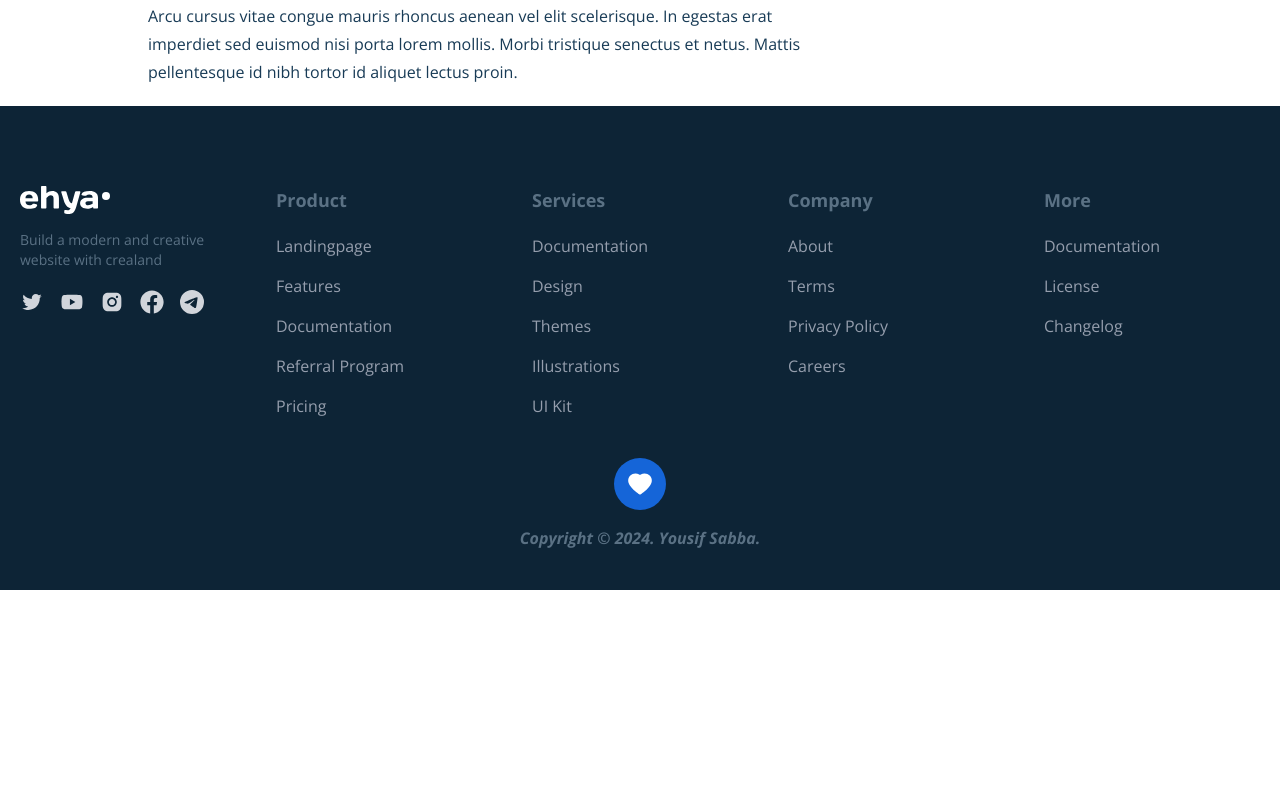
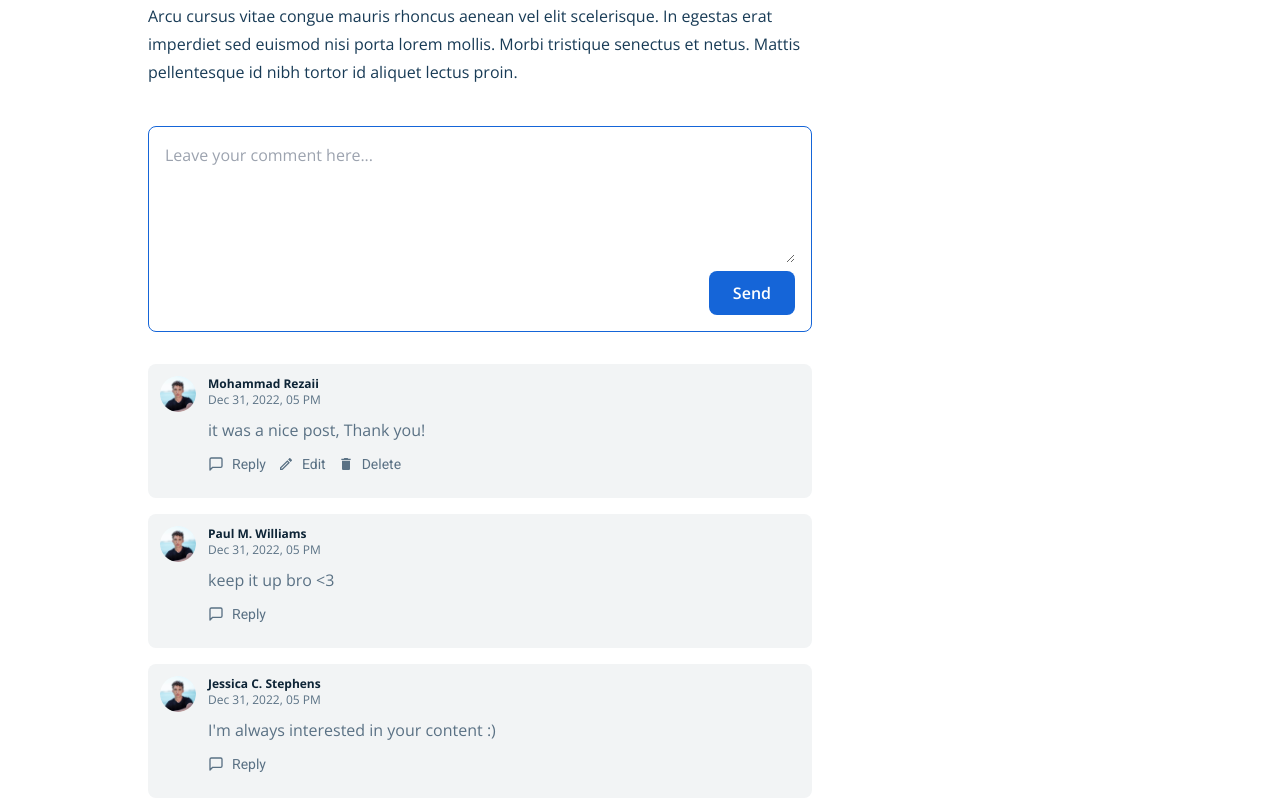
Before and after one commit to Yousif-Mohammedx/blog-project, a React (Create React App) app: page /blog/1 in a window 1280 px wide. Shown: the part 800-1600 px from the top of the page. Before the commit the page ends 1390 px from the top, so only its background shows below. Built offline with nearby package versions, Linux system fonts and the light colour scheme.

Commit message:
75% Video 10 (done)

```diff
--- a/src/App.js
+++ b/src/App.js
@@ -1,5 +1,5 @@
 
-import {Routes, Route} from 'react-router-dom'
+import { Routes, Route } from 'react-router-dom'
 import './App.css';
 import HomePage from './pages/home/HomePage';
 import ArticleDetailPage from './pages/articleDetail/ArticleDetailPage';
@@ -8,8 +8,8 @@
   return (
     <div className="App font-opensans">
       <Routes>
-        <Route index path="/" element={<HomePage/>}/>
-        <Route index path="/blog/:id" element={<ArticleDetailPage/>}/>
+        <Route index path="/" element={<HomePage />} />
+        <Route path="/blog/:id" element={<ArticleDetailPage />} />
       </Routes>
     </div>
   );
--- a/src/components/BreadCrumbs.jsx
+++ b/src/components/BreadCrumbs.jsx
@@ -5,7 +5,7 @@
     return (
         <div className='flex items-center py-4 overflow-x-auto whitespace-nowrap'>
             {data.map((item, index) => (
-                <div className="text-black opacity-50 text-xs font-roboto md:text-sm">
+                <div key={index} className="text-black opacity-50 text-xs font-roboto md:text-sm">
                     <Link to={item.link}>{item.name}
                     </Link>
                     {index !== data.length - 1 && <span className='px-3'>/</span>}
--- /dev/null
+++ b/src/components/comments/Comment.jsx
@@ -0,0 +1,53 @@
+import React from 'react'
+import { images } from '../../constants'
+import { FiMessageSquare } from "react-icons/fi";
+import { MdOutlineEdit } from "react-icons/md";
+import { MdDelete } from "react-icons/md";
+import CommentForm from './CommentForm';
+
+
+const Comment = ({ comment, logginedUserId, affectedComment, setAffectedComment, addComment, parentId = null }) => {
+    const isUserLoggined = Boolean(logginedUserId);
+    const commentBelongsToUser = logginedUserId == comment.user._id;
+    const isReplying = affectedComment && affectedComment.type === 'replying' && affectedComment._id === comment._id;
+    const repliedCommentId = parentId ? parentId : comment._id;
+    return (
+        <div className='flex flex-norwrap items-start gap-x-3 bg-[#F2F4F5] p-3 rounded-lg'>
+            <img src={images.Post1Profile} alt="user profile" className='w-9 h-9 object-cover rounded-full' />
+            <div className='flex-1 flex flex-col'>
+                <h5 className='font-bold text-dark-hard text-xs'>{comment.user.name}</h5>
+                <span className='text-xs text-dark-light'>
+                    {new Date(comment.createdAt).toLocaleDateString("en-US", {
+                        day: "numeric",
+                        month: "short",
+                        year: 'numeric',
+                        hour: '2-digit',
+                    })}
+                </span>
+                <p className='font-opensans mt-[10px] text-dark-light'>{comment.desc}</p>
+                <div className='flex items-center gap-x-3 text-dark-light font-roboto text-sm mt-3 mb-3'>
+                    {isUserLoggined && (<button className='flex items-center space-x-2' onClick={() => setAffectedComment({ type: 'replying', _id: comment._id })}>
+                        <FiMessageSquare className='w-4 h-auto' />
+                        <span>Reply</span>
+                    </button>)}
+                    {commentBelongsToUser && (
+                        <>
+                            <button className='flex items-center space-x-2'>
+                                <MdOutlineEdit className='w-4 h-auto' />
+                                <span>Edit</span>
+                            </button>
+                            <button className='flex items-center space-x-2'>
+                                <MdDelete className='w-4 h-auto' />
+                                <span>Delete</span>
+                            </button>
+                        </>
+                    )}
+                </div>
+                {isReplying && (
+                    <CommentForm btnLabel="Reply" formSubmitHandler={(value) => addComment(value, repliedCommentId)} />
+                )}
+            </div>
+        </div>
+    )
+}
+export default Comment
--- /dev/null
+++ b/src/components/comments/CommentForm.jsx
@@ -0,0 +1,28 @@
+import React, { useState } from 'react';
+
+const CommentForm = ({ btnLabel, formSubmitHandler }) => {
+  const [value, setValue] = useState('');
+
+  const submitHandler = (e) => {
+    e.preventDefault();
+    formSubmitHandler(value);
+    setValue("");
+  };
+
+  return (
+    <form onSubmit={submitHandler}>
+      <div className='flex flex-col items-end border border-primary rounded-lg p-4'>
+        <textarea
+          className="w-full focus:outline-none"
+          rows="5"
+          placeholder="Leave your comment here..."
+          value={value}
+          onChange={(e) => setValue(e.target.value)}
+        />
+        <button type='submit' className='px-6 py-2.5 rounded-lg bg-primary text-white font-semibold mt-2'>{btnLabel}</button>
+      </div>
+    </form>
+  );
+};
+
+export default CommentForm;
--- /dev/null
+++ b/src/components/comments/CommentsContainer.jsx
@@ -0,0 +1,49 @@
+import React, { useEffect, useState } from 'react'
+
+import { getCommentsData } from "../../data/comments";
+import CommentForm from './CommentForm';
+import Comment from './Comment';
+
+const CommentsContainer = ({ className, logginedUserId }) => {
+    const [comments, setComments] = useState([]);
+    useEffect(() => {
+        (async () => {
+            const commentData = await getCommentsData();
+            setComments(commentData)
+        })()
+    }, []);
+    const mainComments = comments.filter((comment) => comment.parent === null);
+    const [affectedComment, setAffectedComment] = useState(null);
+
+    console.log(comments);
+
+    const addCommentHandler = (value, parnet = null, replyOnUser = null) => {
+        const newComment = {
+            _id: "10",
+            user: {
+                _id: "a",
+                name: "Mohammad Rezaii",
+            },
+            desc: value,
+            post: "1",
+            parent: parnet,
+            replyOnUser: replyOnUser,
+            createdAt: "2022-12-31T17:22:05.092+0000",
+        };
+        setComments((curState) => {
+            return [newComment, ...curState]
+        })
+    };
+    return (
+        <div className={`${className}`}>
+            <CommentForm btnLabel="Send" formSubmitHandler={(value) => addCommentHandler(value)} />
+            <div className='space-y-4 mt-8'>
+                {mainComments.map((comment) => (
+                    <Comment comment={comment} logginedUserId={logginedUserId} affectedComment={affectedComment} setAffectedComment={setAffectedComment} addComment={addCommentHandler} />
+                ))}
+            </div>
+        </div>
+    )
+}
+
+export default CommentsContainer;
--- /dev/null
+++ b/src/data/comments.js
@@ -0,0 +1,52 @@
+export const getCommentsData = async () => {
+    return [
+        {
+            _id: "10",
+            user: {
+                _id: "a",
+                name: "Mohammad Rezaii",
+            },
+            desc: "it was a nice post, Thank you!",
+            post: "1",
+            parent: null,
+            replyOnUser: null,
+            createdAt: "2022-12-31T17:22:05.092+0000",
+        },
+        {
+            _id: "11",
+            user: {
+                _id: "b",
+                name: "Paul M. Williams",
+            },
+            desc: "a reply for Mohammad",
+            post: "1",
+            parent: "10",
+            replyOnUser: "a",
+            createdAt: "2022-12-31T17:22:05.092+0000",
+        },
+        {
+            _id: "12",
+            user: {
+                _id: "b",
+                name: "Paul M. Williams",
+            },
+            desc: "keep it up bro <3",
+            post: "1",
+            parent: null,
+            replyOnUser: null,
+            createdAt: "2022-12-31T17:22:05.092+0000",
+        },
+        {
+            _id: "13",
+            user: {
+                _id: "c",
+                name: "Jessica C. Stephens",
+            },
+            desc: "I'm always interested in your content :)",
+            post: "1",
+            parent: null,
+            replyOnUser: null,
+            createdAt: "2022-12-31T17:22:05.092+0000",
+        },
+    ];
+};
--- a/src/pages/articleDetail/ArticleDetailPage.jsx
+++ b/src/pages/articleDetail/ArticleDetailPage.jsx
@@ -4,6 +4,7 @@
 import { images } from '../../constants'
 import { Link, useParams } from "react-router-dom";
 import SuggestedPosts from './container/SuggestedPosts';
+import CommentsContainer from '../../components/comments/CommentsContainer';
 
 const breadCrumbsData = [
     { name: "Home", link: '/' },
@@ -64,6 +65,7 @@
                             Lorem ipsum dolor sit amet, consectetur adipiscing elit, sed do eiusmod tempor incididunt ut labore et dolore magna aliqua. Egestas purus viverra accumsan in nisl nisi. Arcu cursus vitae congue mauris rhoncus aenean vel elit scelerisque. In egestas erat imperdiet sed euismod nisi porta lorem mollis. Morbi tristique senectus et netus. Mattis pellentesque id nibh tortor id aliquet lectus proin.
                         </p>
                     </div>
+                    <CommentsContainer className="mt-10" logginedUserId="a" />
                 </article>
                 <SuggestedPosts header="Lastest Article" posts={postsData} tags={tagsData}
                     className="mt-8 lg:mt-0 lg:max-w-xs"
--- a/src/pages/articleDetail/container/SuggestedPosts.jsx
+++ b/src/pages/articleDetail/container/SuggestedPosts.jsx
@@ -27,8 +27,8 @@
             </div>
             <h2 className="font-robot font-medium text-dark-hard mt-8 md:text-xl">Tags</h2>
             <div className="flex flex-wrap gap-x-2 gap-y-2 mt-4">
-                {tags.map((item) => (
-                    <Link to="/" className="inline-block rounded-md px-3 py-1.5 bg-primary font-roboto text-xs text-white md:text-sm">
+                {tags.map((item, index) => (
+                    <Link key={index} to="/" className="inline-block rounded-md px-3 py-1.5 bg-primary font-roboto text-xs text-white md:text-sm">
                         {item}
                     </Link>
                 ))}
```
Also changed, not shown: src/components/Header.jsx (+7 -8 lines).
